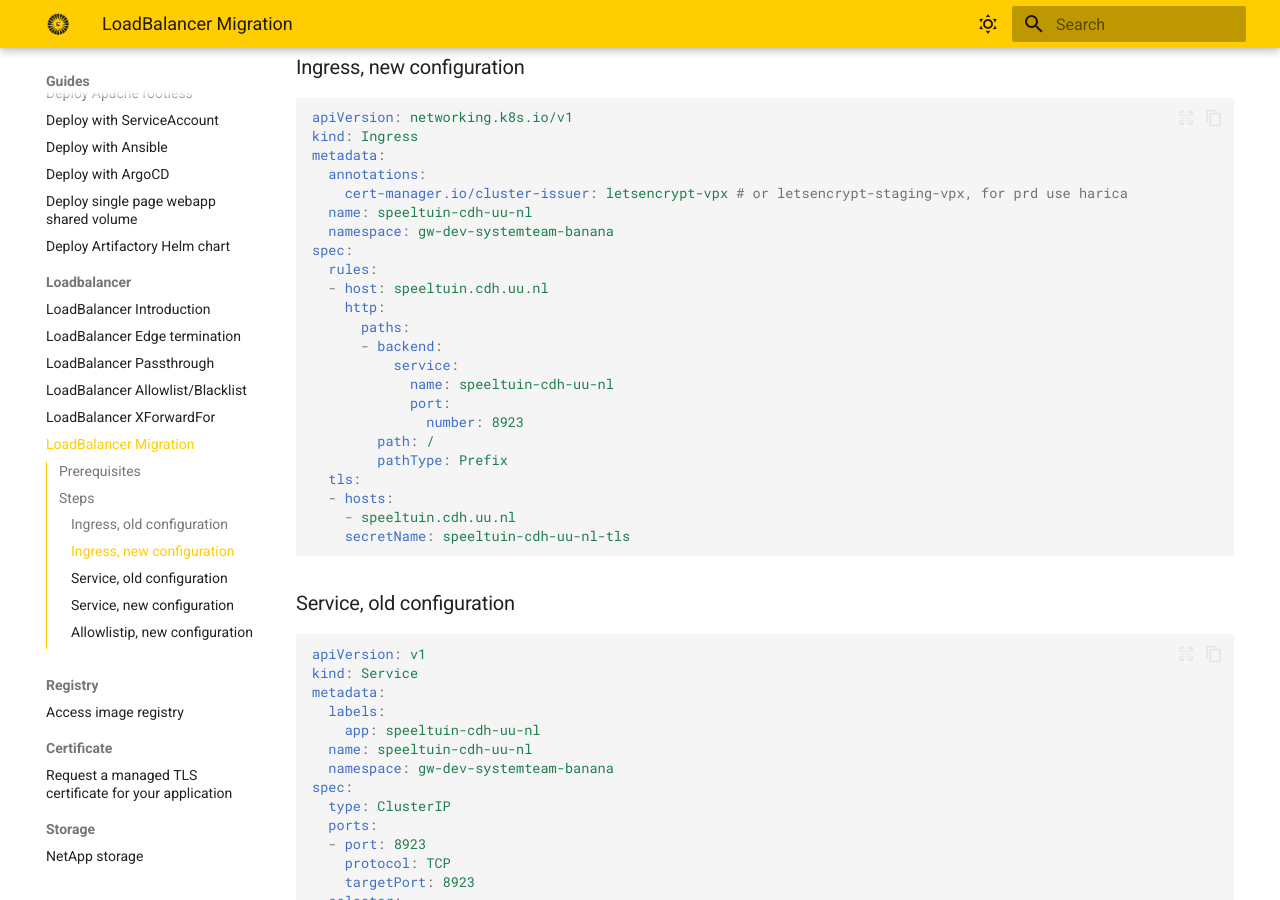
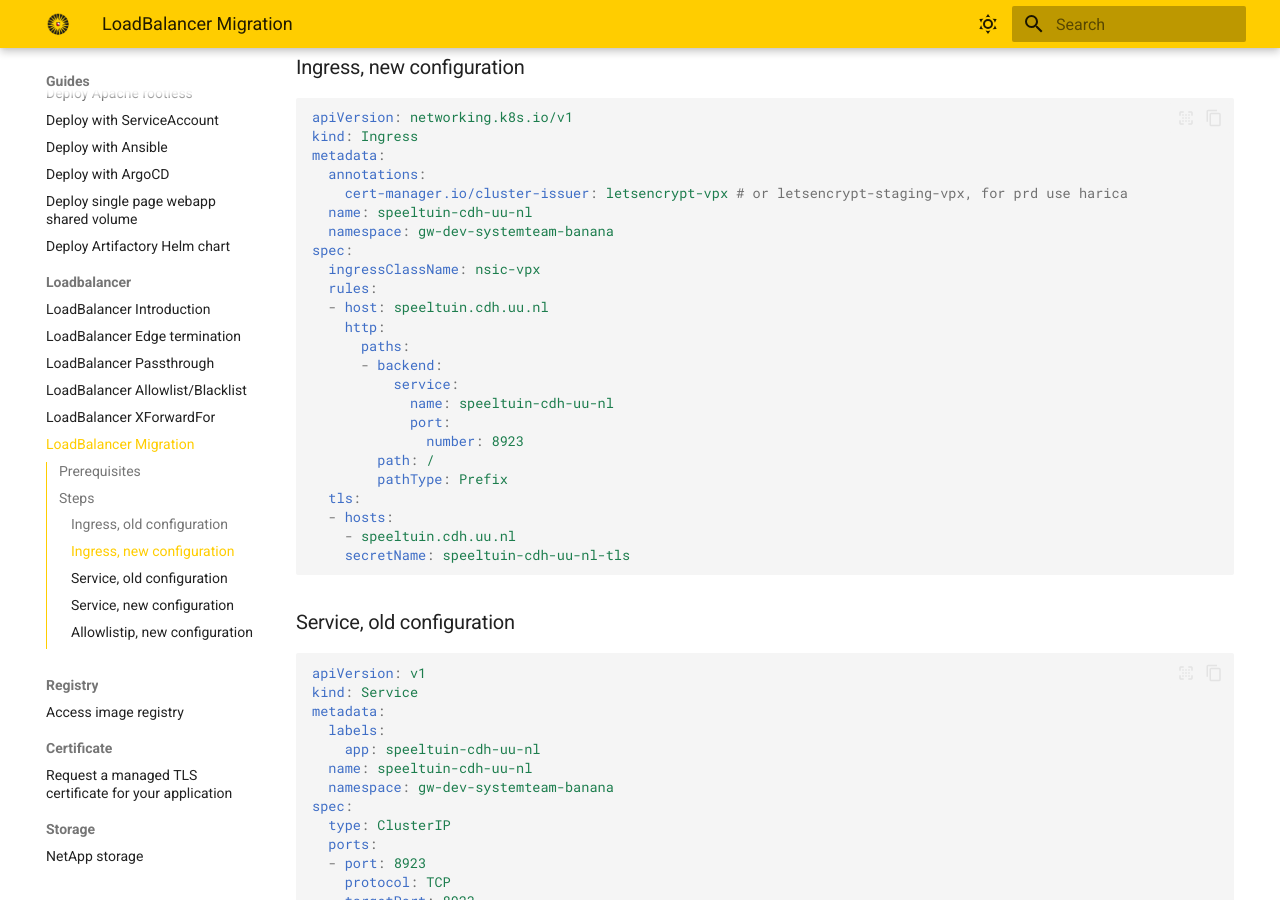
Before and after one commit to UtrechtUniversity/containerplatform-docs, an MkDocs documentation site: the page built from docs/content/guides/loadbalancer-migration.md, in a window 1280 px wide and 900 px high, scrolled down 1313 px. Built offline with MkDocs 1.6.1 and Material for MkDocs 9.7.7, drawn with Linux system fonts in a browser that asks for light colours.

Commit message:
add ingressclassname

```diff
--- a/docs/content/guides/loadbalancer-migration.md
+++ b/docs/content/guides/loadbalancer-migration.md
@@ -59,6 +59,7 @@ metadata:
   name: speeltuin-cdh-uu-nl
   namespace: gw-dev-systemteam-banana
 spec:
+  ingressClassName: nsic-vpx
   rules:
   - host: speeltuin.cdh.uu.nl
     http:
```
